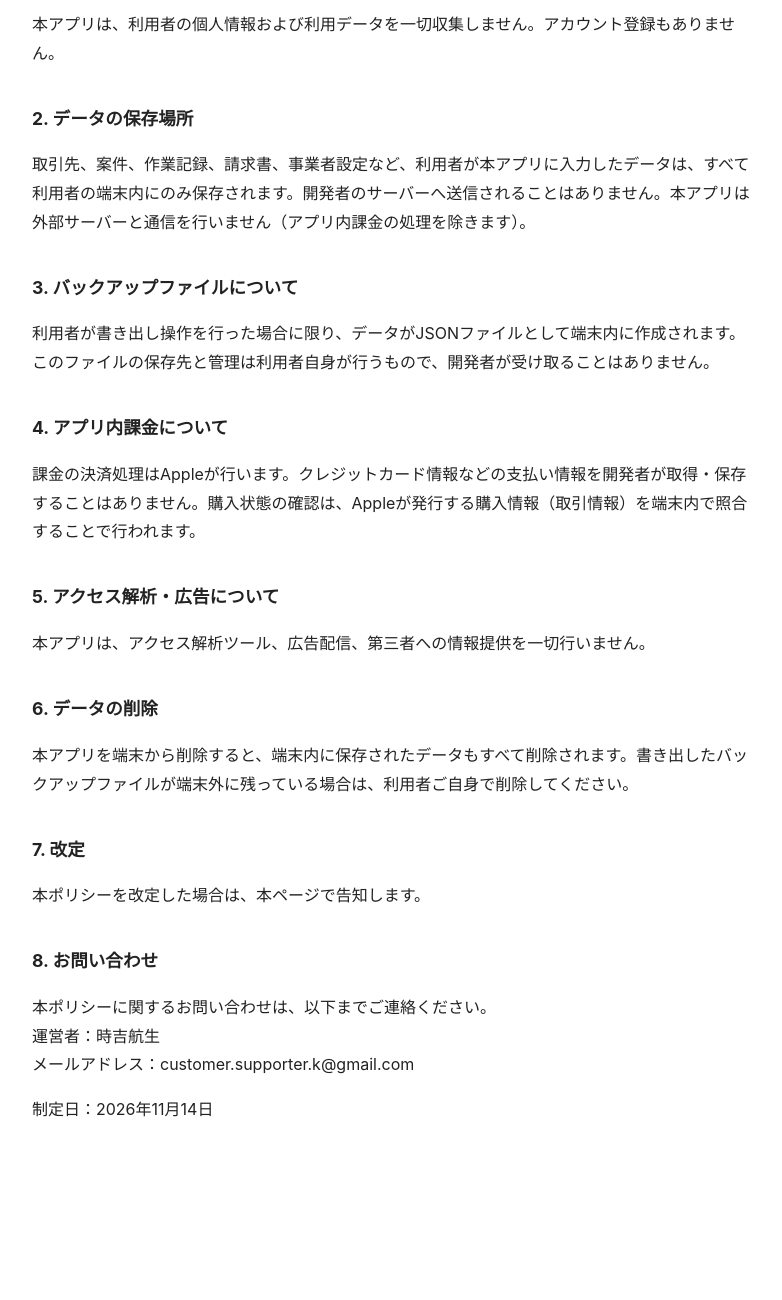
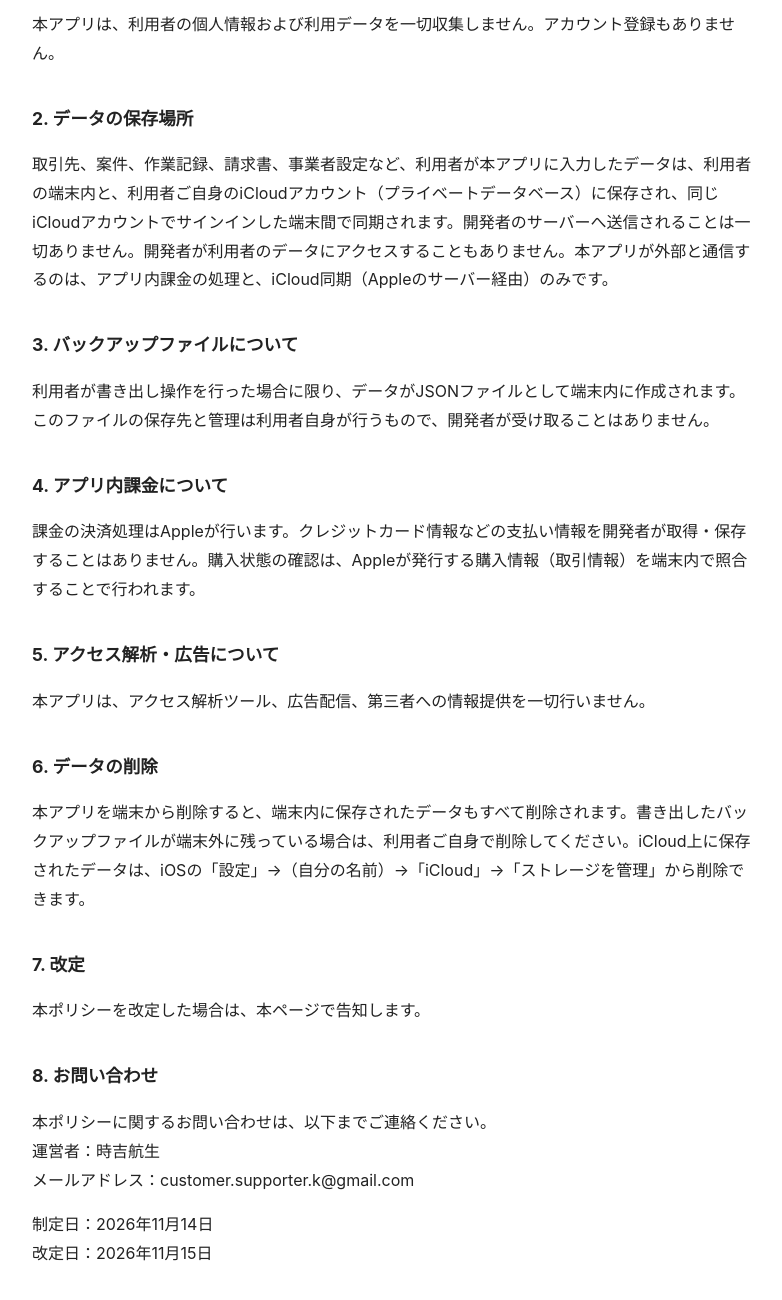
Before and after one commit to tokkeydayo/birulog, a plain HTML site: page privacy.html in a window 1280 px wide. Shown: the part 230-1530 px from the top of the page, without its empty margins (248-1030 px from the left). Before the commit the page ends 1434 px from the top, so only its background shows below. Drawn offline with Linux system fonts and the light colour scheme.

Commit message:
プライバシーポリシー改定：iCloud同期に対応（2・6条、改定日を追記）
Co-Authored-By: Claude Opus 5.5 <noreply@anthropic.com>

```diff
--- a/privacy.html
+++ b/privacy.html
@@ -17,7 +17,7 @@ h1 { font-size: 1.5rem; } h2 { font-size: 1.1rem; margin-top: 2em; }
 <p>本アプリは、利用者の個人情報および利用データを一切収集しません。アカウント登録もありません。</p>
 
 <h2>2. データの保存場所</h2>
-<p>取引先、案件、作業記録、請求書、事業者設定など、利用者が本アプリに入力したデータは、すべて利用者の端末内にのみ保存されます。開発者のサーバーへ送信されることはありません。本アプリは外部サーバーと通信を行いません（アプリ内課金の処理を除きます）。</p>
+<p>取引先、案件、作業記録、請求書、事業者設定など、利用者が本アプリに入力したデータは、利用者の端末内と、利用者ご自身のiCloudアカウント（プライベートデータベース）に保存され、同じiCloudアカウントでサインインした端末間で同期されます。開発者のサーバーへ送信されることは一切ありません。開発者が利用者のデータにアクセスすることもありません。本アプリが外部と通信するのは、アプリ内課金の処理と、iCloud同期（Appleのサーバー経由）のみです。</p>
 
 <h2>3. バックアップファイルについて</h2>
 <p>利用者が書き出し操作を行った場合に限り、データがJSONファイルとして端末内に作成されます。このファイルの保存先と管理は利用者自身が行うもので、開発者が受け取ることはありません。</p>
@@ -29,7 +29,7 @@ h1 { font-size: 1.5rem; } h2 { font-size: 1.1rem; margin-top: 2em; }
 <p>本アプリは、アクセス解析ツール、広告配信、第三者への情報提供を一切行いません。</p>
 
 <h2>6. データの削除</h2>
-<p>本アプリを端末から削除すると、端末内に保存されたデータもすべて削除されます。書き出したバックアップファイルが端末外に残っている場合は、利用者ご自身で削除してください。</p>
+<p>本アプリを端末から削除すると、端末内に保存されたデータもすべて削除されます。書き出したバックアップファイルが端末外に残っている場合は、利用者ご自身で削除してください。iCloud上に保存されたデータは、iOSの「設定」→（自分の名前）→「iCloud」→「ストレージを管理」から削除できます。</p>
 
 <h2>7. 改定</h2>
 <p>本ポリシーを改定した場合は、本ページで告知します。</p>
@@ -39,6 +39,7 @@ h1 { font-size: 1.5rem; } h2 { font-size: 1.1rem; margin-top: 2em; }
 運営者：時吉航生<br>
 メールアドレス：customer.supporter.k@gmail.com</p>
 
-<p>制定日：2026年11月14日</p>
+<p>制定日：2026年11月14日<br>
+改定日：2026年11月15日</p>
 </body>
 </html>
```
